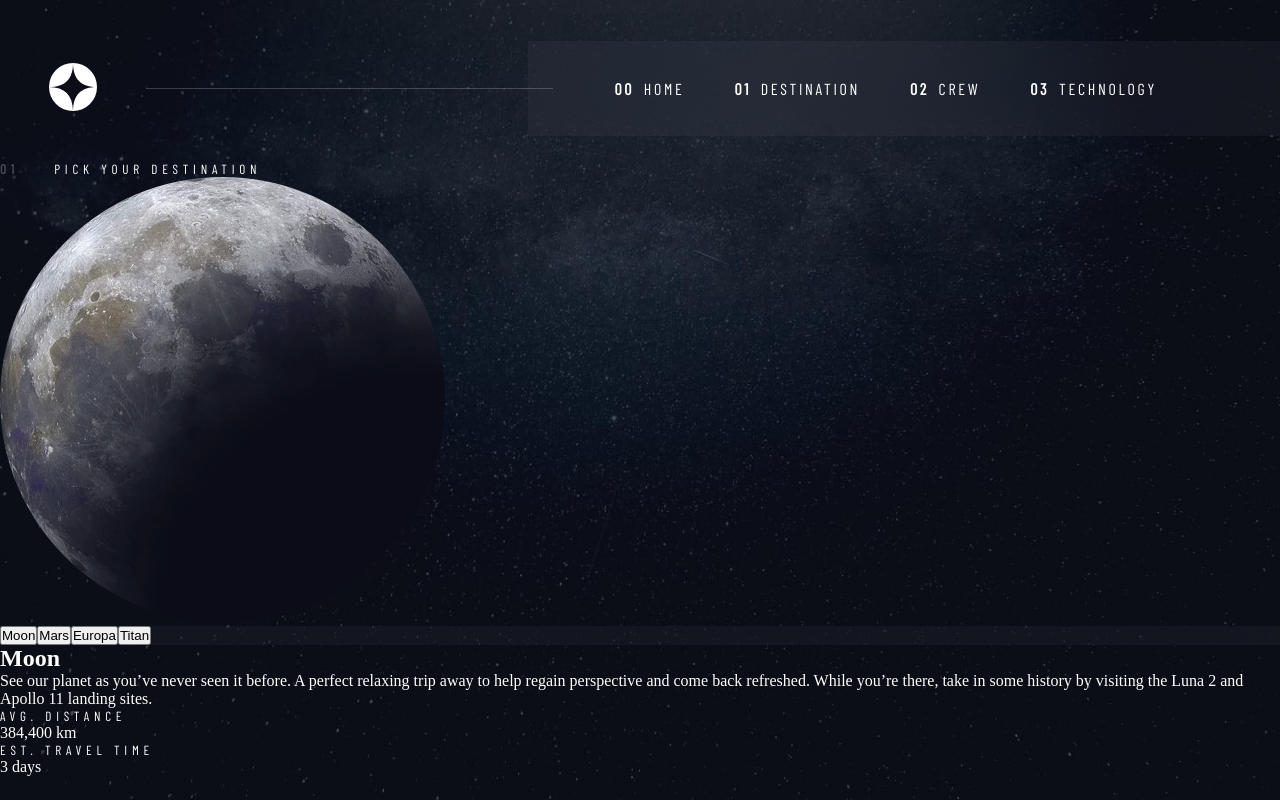
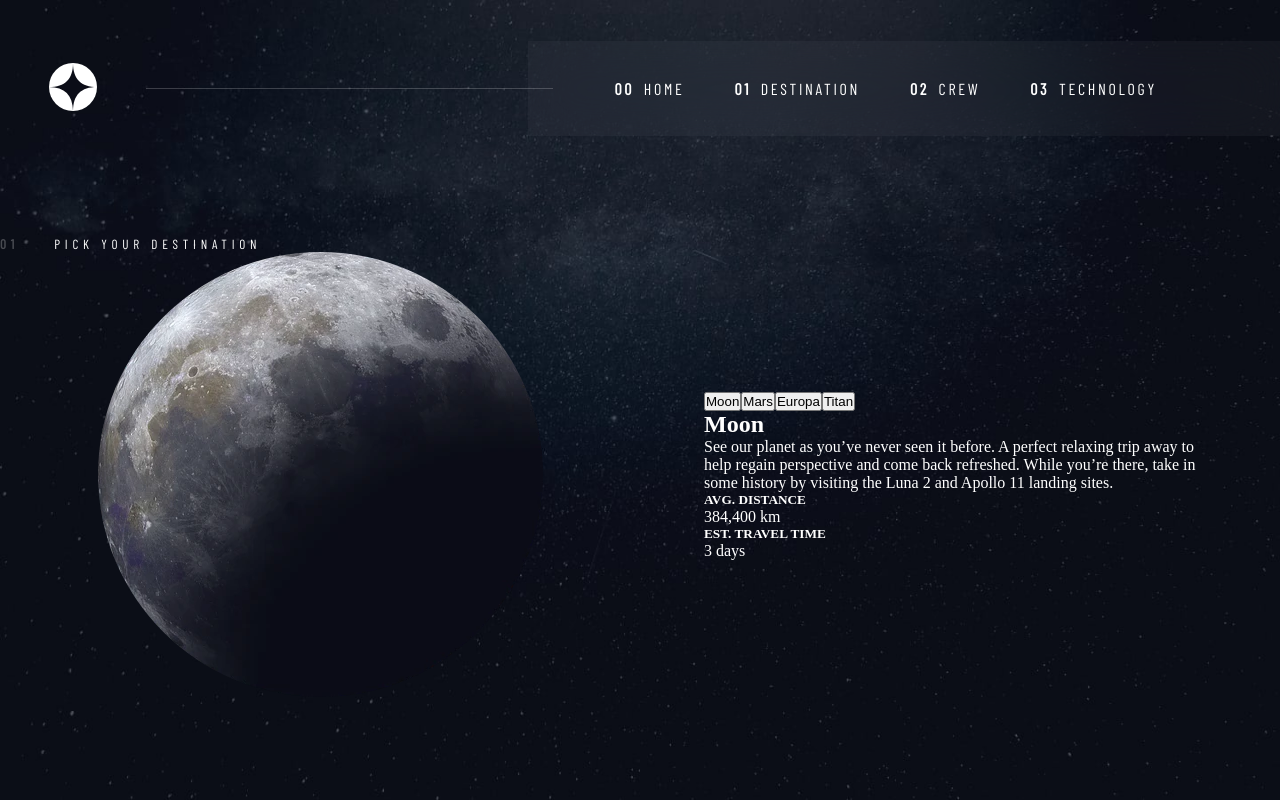
Before and after one commit to THEMIDFIRE/Space-tourism, a React (Vite) app: page /Space-tourism/destination in a window 1280 px wide. Built offline with nearby package versions, Linux system fonts and the light colour scheme; a web font is replaced by a local one.

Commit message:
Fixed destination images

```diff
--- a/public/data.json
+++ b/public/data.json
@@ -3,8 +3,8 @@
     {
       "name": "Moon",
       "images": {
-        "png": "./assets/destination/image-moon.png",
-        "webp": "./assets/destination/image-moon.webp"
+        "png": "../public/assets/destination/image-moon.png",
+        "webp": "../public/assets/destination/image-moon.webp"
       },
       "description": "See our planet as you’ve never seen it before. A perfect relaxing trip away to help regain perspective and come back refreshed. While you’re there, take in some history by visiting the Luna 2 and Apollo 11 landing sites.",
       "distance": "384,400 km",
@@ -13,8 +13,8 @@
     {
       "name": "Mars",
       "images": {
-        "png": "./assets/destination/image-mars.png",
-        "webp": "./assets/destination/image-mars.webp"
+        "png": "../public/assets/destination/image-mars.png",
+        "webp": "../public/assets/destination/image-mars.webp"
       },
       "description": "Don’t forget to pack your hiking boots. You’ll need them to tackle Olympus Mons, the tallest planetary mountain in our solar system. It’s two and a half times the size of Everest!",
       "distance": "225 mil. km",
@@ -23,8 +23,8 @@
     {
       "name": "Europa",
       "images": {
-        "png": "./assets/destination/image-europa.png",
-        "webp": "./assets/destination/image-europa.webp"
+        "png": "../public/assets/destination/image-europa.png",
+        "webp": "../public/assets/destination/image-europa.webp"
       },
       "description": "The smallest of the four Galilean moons orbiting Jupiter, Europa is a winter lover’s dream. With an icy surface, it’s perfect for a bit of ice skating, curling, hockey, or simple relaxation in your snug wintery cabin.",
       "distance": "628 mil. km",
@@ -33,8 +33,8 @@
     {
       "name": "Titan",
       "images": {
-        "png": "./assets/destination/image-titan.png",
-        "webp": "./assets/destination/image-titan.webp"
+        "png": "../public/assets/destination/image-titan.png",
+        "webp": "../public/assets/destination/image-titan.webp"
       },
       "description": "The only moon known to have a dense atmosphere other than Earth, Titan is a home away from home (just a few hundred degrees colder!). As a bonus, you get striking views of the Rings of Saturn.",
       "distance": "1.6 bil. km",
@@ -45,8 +45,8 @@
     {
       "name": "Douglas Hurley",
       "images": {
-        "png": "./assets/crew/image-douglas-hurley.png",
-        "webp": "./assets/crew/image-douglas-hurley.webp"
+        "png": "../public/assets/crew/image-douglas-hurley.png",
+        "webp": "../public/assets/crew/image-douglas-hurley.webp"
       },
       "role": "Commander",
       "bio": "Douglas Gerald Hurley is an American engineer, former Marine Corps pilot and former NASA astronaut. He launched into space for the third time as commander of Crew Dragon Demo-2."
@@ -54,8 +54,8 @@
     {
       "name": "Mark Shuttleworth",
       "images": {
-        "png": "./assets/crew/image-mark-shuttleworth.png",
-        "webp": "./assets/crew/image-mark-shuttleworth.webp"
+        "png": "../public/assets/crew/image-mark-shuttleworth.png",
+        "webp": "../public/assets/crew/image-mark-shuttleworth.webp"
       },
       "role": "Mission Specialist",
       "bio": "Mark Richard Shuttleworth is the founder and CEO of Canonical, the company behind the Linux-based Ubuntu operating system. Shuttleworth became the first South African to travel to space as a space tourist."
@@ -63,8 +63,8 @@
     {
       "name": "Victor Glover",
       "images": {
-        "png": "./assets/crew/image-victor-glover.png",
-        "webp": "./assets/crew/image-victor-glover.webp"
+        "png": "../public/assets/crew/image-victor-glover.png",
+        "webp": "../public/assets/crew/image-victor-glover.webp"
       },
       "role": "Pilot",
       "bio": "Pilot on the first operational flight of the SpaceX Crew Dragon to the International Space Station. Glover is a commander in the U.S. Navy where he pilots an F/A-18.He was a crew member of Expedition 64, and served as a station systems flight engineer."
@@ -72,8 +72,8 @@
     {
       "name": "Anousheh Ansari",
       "images": {
-        "png": "./assets/crew/image-anousheh-ansari.png",
-        "webp": "./assets/crew/image-anousheh-ansari.webp"
+        "png": "../public/assets/crew/image-anousheh-ansari.png",
+        "webp": "../public/assets/crew/image-anousheh-ansari.webp"
       },
       "role": "Flight Engineer",
       "bio": "Anousheh Ansari is an Iranian American engineer and co-founder of Prodea Systems. Ansari was the fourth self-funded space tourist, the first self-funded woman to fly to the ISS, and the first Iranian in space."
@@ -83,24 +83,24 @@
     {
       "name": "Launch vehicle",
       "images": {
-        "portrait": "./assets/technology/image-launch-vehicle-portrait.jpg",
-        "landscape": "./assets/technology/image-launch-vehicle-landscape.jpg"
+        "portrait": "../public/assets/technology/image-launch-vehicle-portrait.jpg",
+        "landscape": "../public/assets/technology/image-launch-vehicle-landscape.jpg"
       },
       "description": "A launch vehicle or carrier rocket is a rocket-propelled vehicle used to carry a payload from Earth's surface to space, usually to Earth orbit or beyond. Our WEB-X carrier rocket is the most powerful in operation. Standing 150 metres tall, it's quite an awe-inspiring sight on the launch pad!"
     },
     {
       "name": "Spaceport",
       "images": {
-        "portrait": "./assets/technology/image-spaceport-portrait.jpg",
-        "landscape": "./assets/technology/image-spaceport-landscape.jpg"
+        "portrait": "../public/assets/technology/image-spaceport-portrait.jpg",
+        "landscape": "../public/assets/technology/image-spaceport-landscape.jpg"
       },
       "description": "A spaceport or cosmodrome is a site for launching (or receiving) spacecraft, by analogy to the seaport for ships or airport for aircraft. Based in the famous Cape Canaveral, our spaceport is ideally situated to take advantage of the Earth’s rotation for launch."
     },
     {
       "name": "Space capsule",
       "images": {
-        "portrait": "./assets/technology/image-space-capsule-portrait.jpg",
-        "landscape": "./assets/technology/image-space-capsule-landscape.jpg"
+        "portrait": "../public/assets/technology/image-space-capsule-portrait.jpg",
+        "landscape": "../public/assets/technology/image-space-capsule-landscape.jpg"
       },
       "description": "A space capsule is an often-crewed spacecraft that uses a blunt-body reentry capsule to reenter the Earth's atmosphere without wings. Our capsule is where you'll spend your time during the flight. It includes a space gym, cinema, and plenty of other activities to keep you entertained."
     }
--- a/src/App.css
+++ b/src/App.css
@@ -57,17 +57,17 @@ header {
 header a img {
   width: clamp(2.5rem, 10vw, 3rem);
 }
-header nav ul {
+header .primaryNav ul {
   display: flex;
   justify-content: space-evenly;
   -moz-column-gap: 3.12rem;
        column-gap: 3.12rem;
 }
-header nav ul li a {
+header .primaryNav ul li a {
   display: block;
   padding-block: 2.375rem;
 }
-header nav ul li a span {
+header .primaryNav ul li a span {
   margin-right: 0.6rem;
   font-weight: bold;
 }
@@ -77,7 +77,7 @@ main {
 }
 
 @supports ((-webkit-backdrop-filter: blur(15px)) or (backdrop-filter: blur(15px))) {
-  nav {
+  .primaryNav {
     background-color: rgba(255, 255, 255, 0.04);
     -webkit-backdrop-filter: blur(1.5rem);
             backdrop-filter: blur(1.5rem);
@@ -118,26 +118,26 @@ main {
   header button[aria-expanded=true] {
     background-image: url(../public/assets/shared/icon-close.svg);
   }
-  header nav {
+  header .primaryNav {
     position: fixed;
     inset: 0 0 0 30%;
     z-index: 9;
     transform: translateX(100%);
     transition: transform 0.5s ease-in-out;
   }
-  header nav[data-visible=true] {
+  header .primaryNav[data-visible=true] {
     transform: translateX(0);
   }
-  header nav ul {
+  header .primaryNav ul {
     flex-direction: column;
     justify-content: flex-start;
     row-gap: 2rem;
     padding: 7.375rem 0 0 2rem;
   }
-  header nav ul li a {
+  header .primaryNav ul li a {
     padding: 0;
   }
-  header nav ul li a.active {
+  header .primaryNav ul li a.active {
     border-bottom: none;
     border-right: 3px solid #fff;
   }
@@ -155,16 +155,16 @@ main {
   header {
     margin-left: 3.82%;
   }
-  header nav {
+  header .primaryNav {
     padding-inline: 7% 10%;
   }
-  header nav ul li a:hover, header nav ul li a:focus {
+  header .primaryNav ul li a:hover, header .primaryNav ul li a:focus {
     border-bottom: 3px solid rgba(255, 255, 255, 0.5);
   }
-  header nav ul li a.active {
+  header .primaryNav ul li a.active {
     border-bottom: 3px solid #fff;
   }
-  header nav ul li a span {
+  header .primaryNav ul li a span {
     display: none;
   }
 }
@@ -192,10 +192,10 @@ main {
     order: 1;
     z-index: 9;
   }
-  header nav {
+  header .primaryNav {
     order: 2;
   }
-  header nav ul li a span {
+  header .primaryNav ul li a span {
     display: initial;
   }
 }/*# sourceMappingURL=App.css.map */
--- a/src/App.scss
+++ b/src/App.scss
@@ -53,7 +53,7 @@ header {
             width: clamp(2.5rem, 10vw, 3rem);
         }
     }
-    nav {
+    .primaryNav {
         ul {
             display: flex;
             justify-content: space-evenly;
@@ -77,7 +77,7 @@ main {
 }
 
 @supports (backdrop-filter: blur(15px)) {
-    nav {
+    .primaryNav {
         background-color: rgba($color: $light, $alpha: 0.04);
         backdrop-filter: blur(1.5rem);
     }
@@ -116,7 +116,7 @@ main {
                 background-image: url(../public/assets/shared/icon-close.svg);
             }
         }
-        nav {
+        .primaryNav {
             position: fixed;
             inset: 0 0 0 30%;
             z-index: 9;
@@ -156,7 +156,7 @@ main {
     }
     header {
         margin-left: 3.82%;
-        nav {
+        .primaryNav {
             padding-inline: 7% 10%;
             ul {
                 li {
@@ -201,7 +201,7 @@ main {
             order: 1;
             z-index: 9;
         }
-        nav {
+        .primaryNav {
             order: 2;
             ul {
                 li {
--- a/src/components/Destination/Destination.css
+++ b/src/components/Destination/Destination.css
@@ -7,16 +7,22 @@
 /*-----------------------*/
 /*   Background images   */
 /*-----------------------*/
-.destination h5 {
+.destination .destinationHead h5 {
   font-family: "Barlow Condensed", sans-serif;
   font-weight: 400;
   text-transform: uppercase;
   letter-spacing: 4.75px;
 }
-.destination h5 span {
+.destination .destinationHead h5 span {
   opacity: 0.25;
   font-weight: bold;
   margin-right: 1.75rem;
+}
+.destination .destinationBody {
+  display: grid;
+}
+.destination .destinationBody .destinationImg img {
+  width: clamp(10.625rem, 39.07vw, 27.8125rem);
 }
 
 /* --------------------------- */
@@ -42,4 +48,9 @@
   body {
     background-image: url(../public/assets/destination/background-destination-desktop.jpg);
   }
+  .destinationBody {
+    grid-template-columns: repeat(2, 40%);
+    place-items: center;
+    justify-content: space-around;
+  }
 }/*# sourceMappingURL=Destination.css.map */
--- a/src/components/Destination/Destination.jsx
+++ b/src/components/Destination/Destination.jsx
@@ -1,4 +1,4 @@
-import React, { useState } from 'react';
+import { useState } from 'react';
 import './Destination.scss';
 import data from '../../../public/data.json'; // Import JSON data directly
 
@@ -12,7 +12,8 @@ const Destination = () => {
 
     return (
         <section className="destination">
-            <h5><span>01</span> Pick your destination</h5>
+            <div className='destinationHead'><h5><span>01</span> Pick your destination</h5></div>
+            <div className='destinationBody'>
                 <div className="destinationImg">
                     <img src={selectedDestination.images.webp} alt={selectedDestination.name} />
                 </div>
@@ -45,6 +46,7 @@ const Destination = () => {
                         </div>
                     )}
                 </div>
+            </div>
         </section>
     );
 }
--- a/src/components/Destination/Destination.scss
+++ b/src/components/Destination/Destination.scss
@@ -1,6 +1,7 @@
 @import "../../variables";
 
 .destination {
+    .destinationHead {
         h5 {
             font-family: $ff-sans-cond;
             font-weight: 400;
@@ -10,6 +11,15 @@
                 opacity: 0.25;
                 font-weight: bold;
                 margin-right: 1.75rem;
+            }
+        }
+    }
+    .destinationBody {
+        display: grid;
+        .destinationImg {
+            img {
+                width: clamp(10.625rem, 39.07vw, 27.8125rem);
+            }
         }
     }
 }
@@ -39,4 +49,9 @@
     body {
         background-image: $bgDestinationImgDesktop;
     }
+    .destinationBody {
+        grid-template-columns: repeat(2, 40%);
+        place-items: center;
+        justify-content: space-around;
     }
+}
--- a/src/components/Header.jsx
+++ b/src/components/Header.jsx
@@ -48,7 +48,7 @@ const Header = () => {
                     <span>{isMenuOpen ? "Navigation closed" : "Navigation opened"}</span>
                 </button>
             )}
-            <nav data-visible={isMenuOpen}>
+            <nav className="primaryNav" data-visible={isMenuOpen}>
                 <ul id="menu">
                     {nav.map(({ id, number, title, url }) => (
                         <li key={id}>
```
Also changed, not shown: 1 other file (tests, documents, lock files or other folders). Lines whose indentation alone changed are shown as unchanged.
